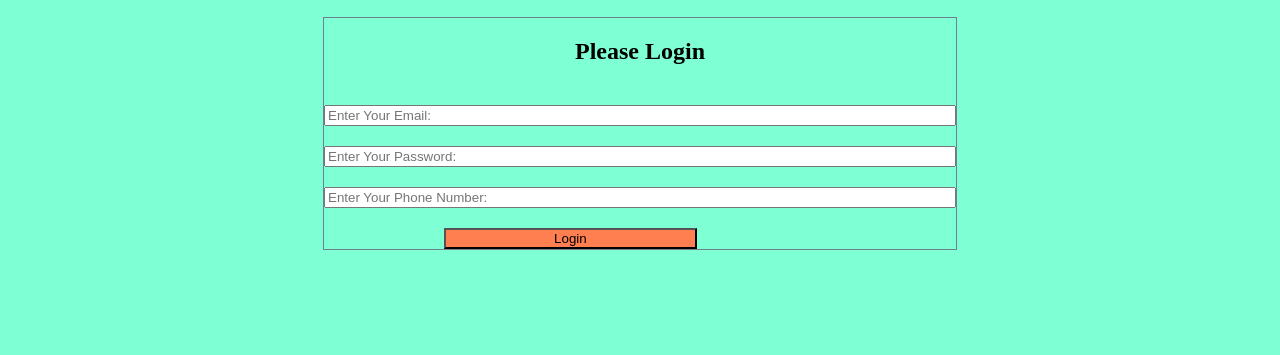
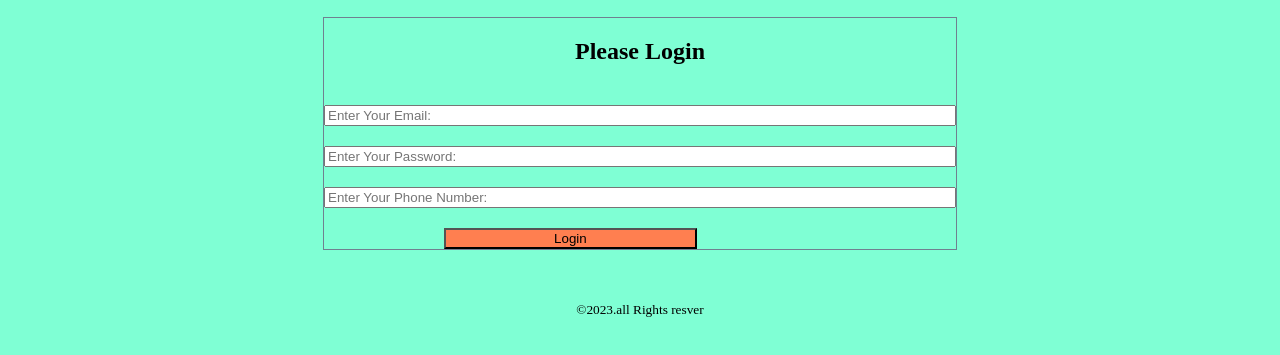
Before and after one commit to anikmondol/-my-new-form, a plain HTML site: page index.html in a window 1280 px wide. Shown: the part 81-436 px from the top of the page. Drawn offline with Linux system fonts and the light colour scheme.

Commit message:
my second commit

```diff
--- a/form.html
+++ b/index.html
@@ -4,6 +4,7 @@
     <meta charset="UTF-8">
     <meta name="viewport" content="width=device-width, initial-scale=1.0">
     <title>form</title>
+    <link rel="shortcut icon" href="imgs/7133312.png" type="image/x-icon">
     <style>
         nav{
             display: flex;
@@ -44,6 +45,10 @@
             width: 40%;
             margin-left: 120px;
         }
+        .copy{
+            text-align: center;
+            margin-top: 50px;
+        }
     </style>
 </head>
 <body>
@@ -66,5 +71,12 @@
 
         </form>
     </section>
+    <footer class="copy">
+        <p>
+            <small>
+                &copy;2023.all Rights resver
+            </small>
+        </p>
+    </footer>
 </body>
 </html>
```
Also changed, not shown: imgs/7133312.png (added).
